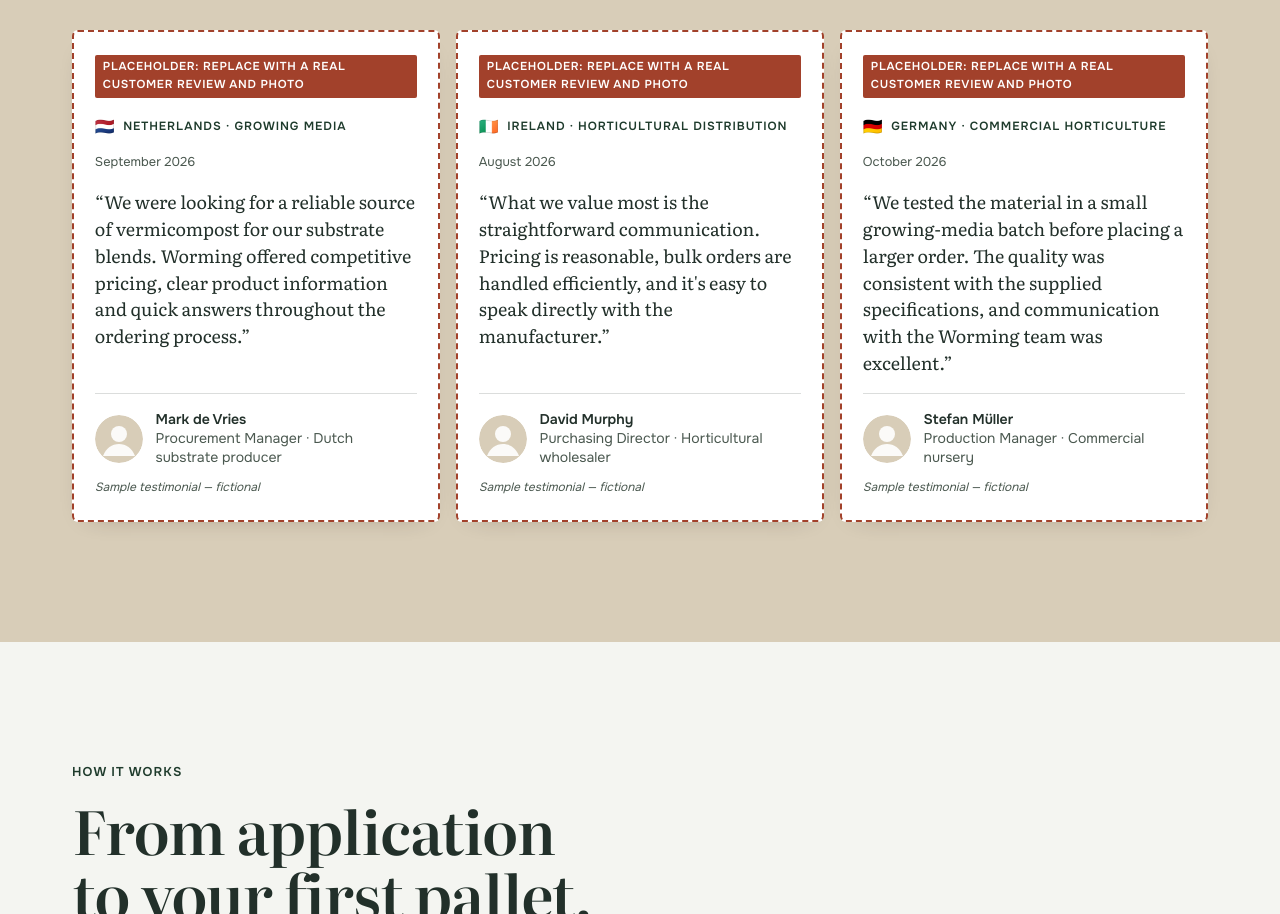
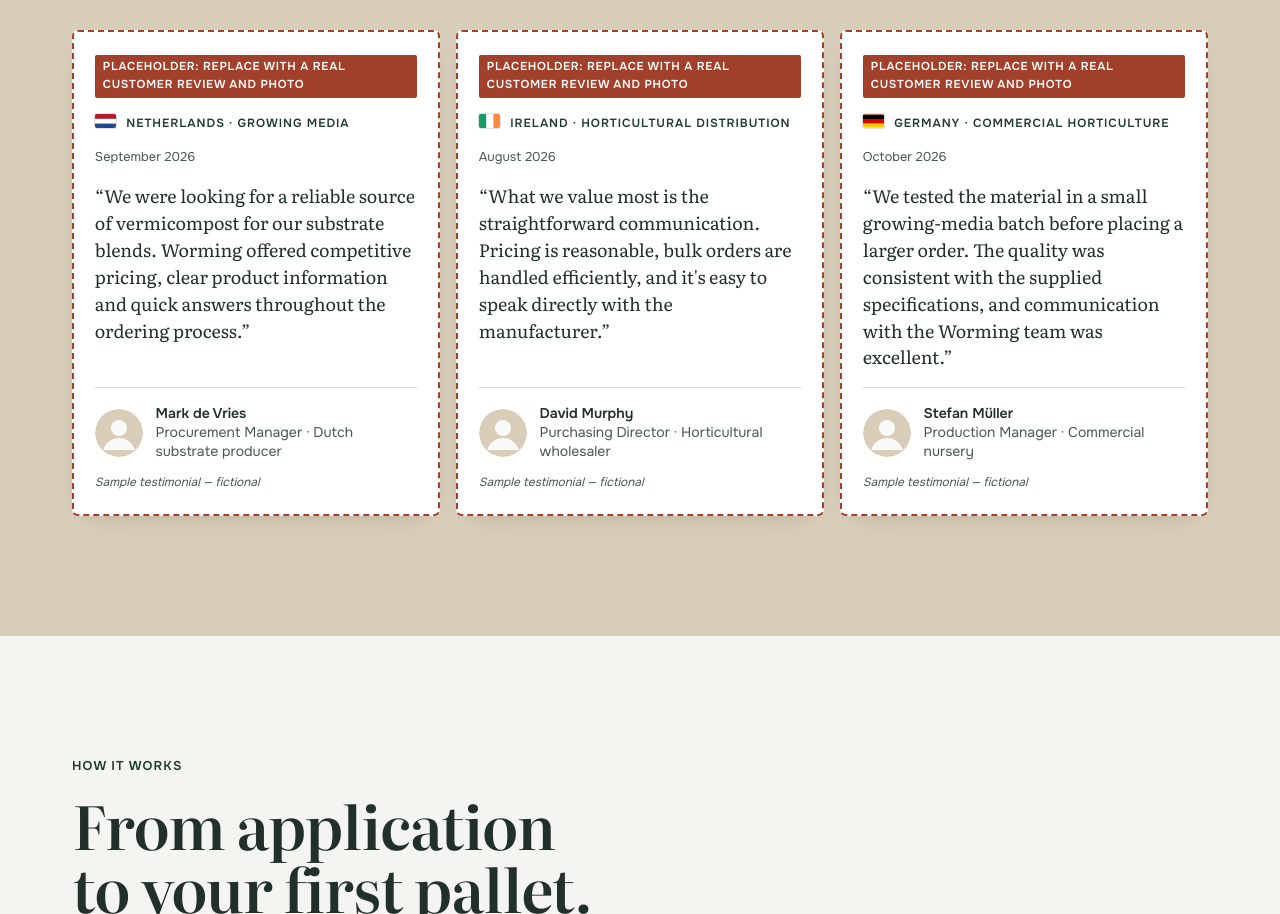
Before and after one commit to fitosauna/b2b.worming, a plain HTML site: page index.html in a window 1280 px wide. Shown: the part 5582-6496 px from the top of the page. Drawn offline with Linux system fonts and the light colour scheme.

Commit message:
Use SVG country flags so they render on Windows
Co-Authored-By: Claude Opus 5.5 <noreply@anthropic.com>
Claude-Session: https://claude.ai/code/session_01P849ph7E1yNLEZWMAp9iSL

```diff
--- a/css/b2b.css
+++ b/css/b2b.css
@@ -222,7 +222,7 @@ button{font:inherit}
 @media (min-width:62rem){.reviews{grid-template-columns:repeat(3,1fr)}}
 .review{display:flex;flex-direction:column;gap:1rem;background:#fff;color:var(--ink);border:1px solid rgba(59,42,30,.14);border-radius:6px;padding:1.4rem 1.3rem;box-shadow:0 .6rem 1.6rem -1.2rem rgba(42,29,20,.45)}
 .review__meta{font-size:.74rem;font-weight:600;letter-spacing:.08em;text-transform:uppercase;color:var(--forest)}
-.review__flag{font-size:1rem;margin-right:.2rem;vertical-align:-.1em}
+.review__flag{display:inline-block;width:1.35rem;height:.9rem;margin-right:.35rem;vertical-align:-.12em;border-radius:2px;box-shadow:0 0 0 1px rgba(0,0,0,.12)}
 .review blockquote{font-family:var(--serif);font-size:1.12rem;line-height:1.5;flex:1}
 .review__who{display:flex;align-items:center;gap:.8rem;padding-top:1rem;border-top:1px solid var(--line);font-size:.88rem;color:var(--ink-soft);line-height:1.35}
 .review__who strong{color:var(--ink);font-weight:600}
--- a/index.html
+++ b/index.html
@@ -344,7 +344,7 @@
     <div class="reviews">
       <figure class="review review--placeholder">
         <span class="todo-tag">Placeholder: replace with a real customer review and photo</span>
-        <div class="review__top"><span class="review__meta"><span class="review__flag" aria-hidden="true">🇳🇱</span> Netherlands · Growing media</span><span class="review__date">September 2026</span></div>
+        <div class="review__top"><span class="review__meta"><svg class="review__flag" viewBox="0 0 3 2" role="img" aria-label="Netherlands flag"><rect width="3" height="2" fill="#21468B"/><rect width="3" height="1.333" fill="#fff"/><rect width="3" height=".667" fill="#AE1C28"/></svg> Netherlands · Growing media</span><span class="review__date">September 2026</span></div>
         <blockquote>“We were looking for a reliable source of vermicompost for our substrate blends. Worming offered competitive pricing, clear product information and quick answers throughout the ordering process.”</blockquote>
         <figcaption class="review__who">
           <svg class="review__avatar review__avatar--ph" viewBox="0 0 48 48" role="img" aria-label="Placeholder photo"><circle cx="24" cy="24" r="24"/><circle cx="24" cy="19" r="8"/><path d="M8 41c3-8 9-12 16-12s13 4 16 12"/></svg>
@@ -354,7 +354,7 @@
       </figure>
       <figure class="review review--placeholder">
         <span class="todo-tag">Placeholder: replace with a real customer review and photo</span>
-        <div class="review__top"><span class="review__meta"><span class="review__flag" aria-hidden="true">🇮🇪</span> Ireland · Horticultural distribution</span><span class="review__date">August 2026</span></div>
+        <div class="review__top"><span class="review__meta"><svg class="review__flag" viewBox="0 0 3 2" role="img" aria-label="Ireland flag"><rect width="3" height="2" fill="#FF883E"/><rect width="2" height="2" fill="#fff"/><rect width="1" height="2" fill="#169B62"/></svg> Ireland · Horticultural distribution</span><span class="review__date">August 2026</span></div>
         <blockquote>“What we value most is the straightforward communication. Pricing is reasonable, bulk orders are handled efficiently, and it's easy to speak directly with the manufacturer.”</blockquote>
         <figcaption class="review__who">
           <svg class="review__avatar review__avatar--ph" viewBox="0 0 48 48" role="img" aria-label="Placeholder photo"><circle cx="24" cy="24" r="24"/><circle cx="24" cy="19" r="8"/><path d="M8 41c3-8 9-12 16-12s13 4 16 12"/></svg>
@@ -364,7 +364,7 @@
       </figure>
       <figure class="review review--placeholder">
         <span class="todo-tag">Placeholder: replace with a real customer review and photo</span>
-        <div class="review__top"><span class="review__meta"><span class="review__flag" aria-hidden="true">🇩🇪</span> Germany · Commercial horticulture</span><span class="review__date">October 2026</span></div>
+        <div class="review__top"><span class="review__meta"><svg class="review__flag" viewBox="0 0 5 3" role="img" aria-label="Germany flag"><rect width="5" height="3" fill="#FFCE00"/><rect width="5" height="2" fill="#DD0000"/><rect width="5" height="1" fill="#000"/></svg> Germany · Commercial horticulture</span><span class="review__date">October 2026</span></div>
         <blockquote>“We tested the material in a small growing-media batch before placing a larger order. The quality was consistent with the supplied specifications, and communication with the Worming team was excellent.”</blockquote>
         <figcaption class="review__who">
           <svg class="review__avatar review__avatar--ph" viewBox="0 0 48 48" role="img" aria-label="Placeholder photo"><circle cx="24" cy="24" r="24"/><circle cx="24" cy="19" r="8"/><path d="M8 41c3-8 9-12 16-12s13 4 16 12"/></svg>
```
